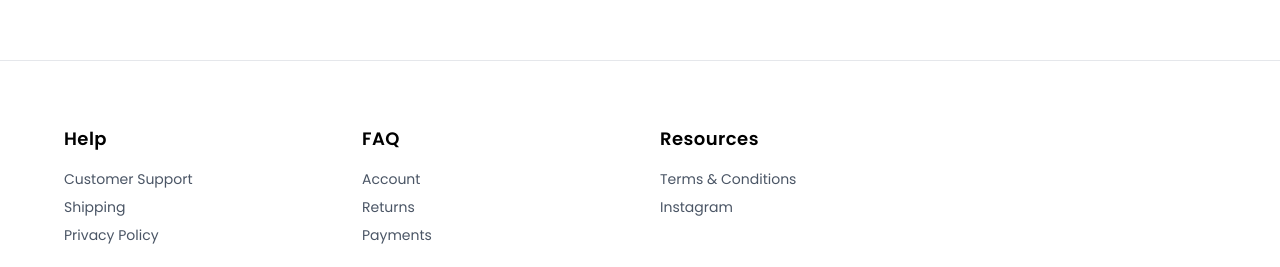
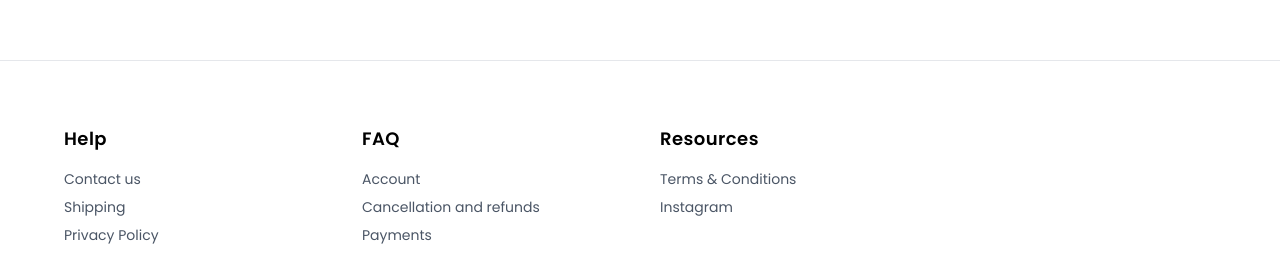
Before and after one commit to Shreesha99/pramaan-studio, a Next.js app: page / in a window 1280 px wide. Shown: the part 4221-4488 px from the top of the page. Built offline with nearby package versions, Linux system fonts and the light colour scheme; no server answers; the database is empty.

Commit message:
policy pages updates

```diff
--- a/components/Footer.tsx
+++ b/components/Footer.tsx
@@ -38,7 +38,7 @@ export default function Footer() {
           <ul className="space-y-2">
             <li>
               <a href="/contact" className="hover:text-black">
-                Customer Support
+                Contact us
               </a>
             </li>
             <li>
@@ -67,7 +67,7 @@ export default function Footer() {
             </li>
             <li>
               <a href="/cancellation-refund" className="hover:text-black">
-                Returns
+                Cancellation and refunds
               </a>
             </li>
             <li>
```
